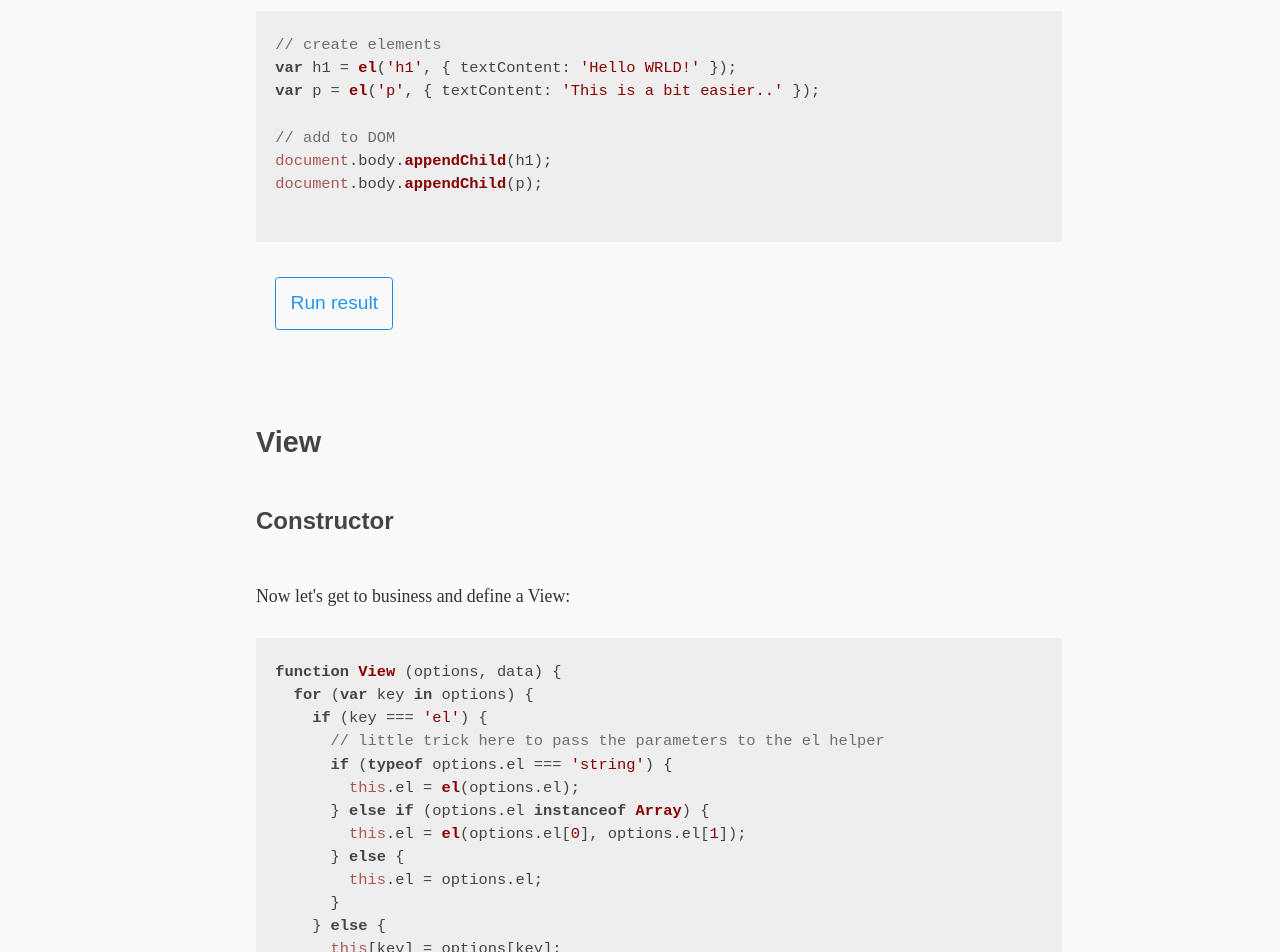
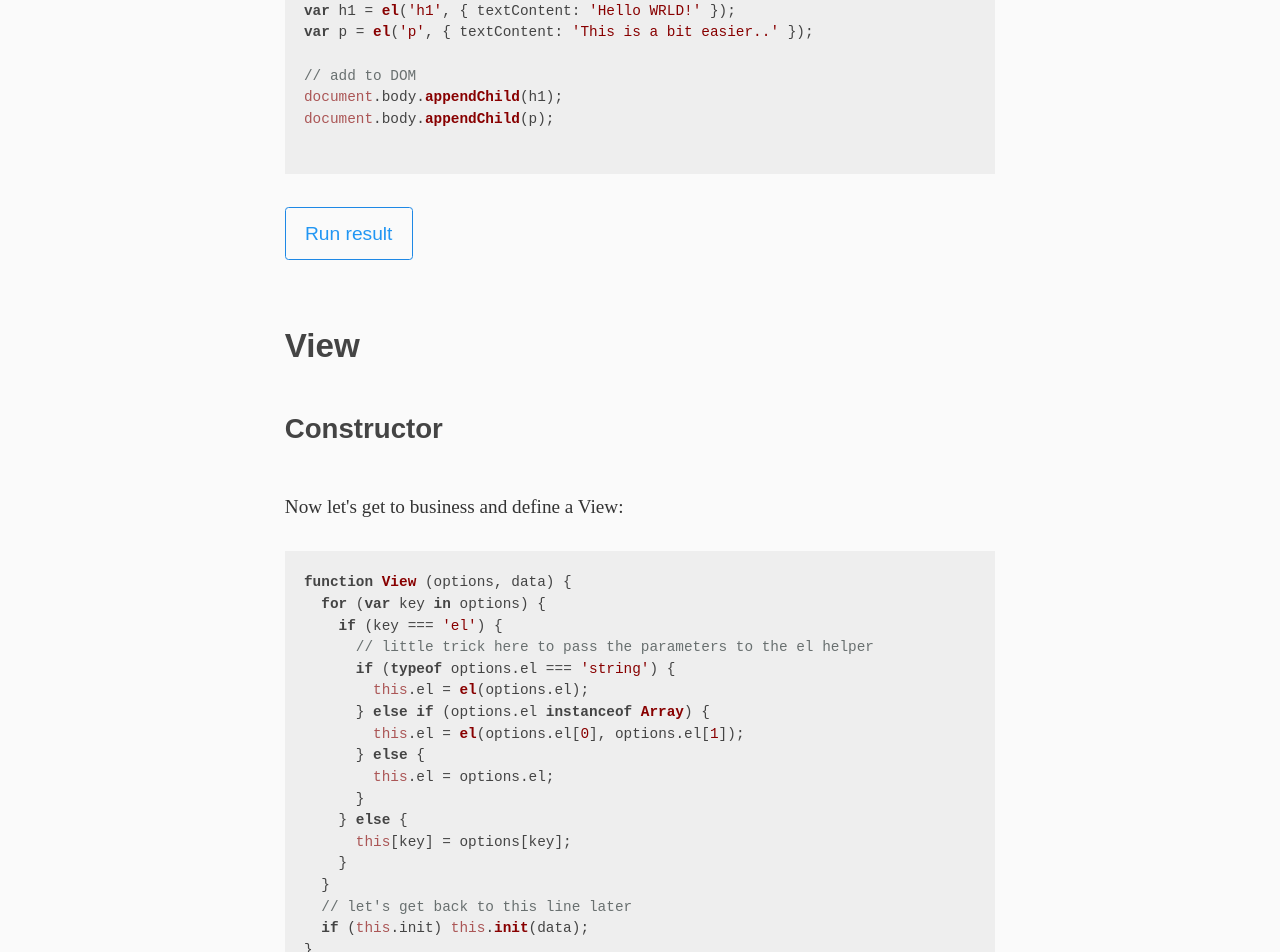
Before and after one commit to pakastin/freezer, a website: page minimum-viable-view-library/index.html in a window 1280 px wide. Shown: the part 1848-2800 px from the top of the page. Drawn offline with nearby package versions, Linux system fonts and the light colour scheme.

Commit message:
CSS tweaks..

```diff
--- a/css/main.css
+++ b/css/main.css
@@ -1,3 +1,6 @@
+* {
+  box-sizing: border-box;
+}
 body {
   background-color: #fafafa;
   font-family: 'Source Serif Pro', serif;
@@ -9,7 +12,7 @@ body {
 #container {
   max-width: 40rem;
   margin: 1.5rem auto;
-  padding: 0 .75rem;
+  padding: 0 1.5rem;
 }
 #logo {
   text-align: center;
@@ -20,7 +23,7 @@ body {
 }
 #logo p {
   font-family: 'Source Sans Pro', sans-serif;
-  font-size: calc(.75rem + 1px);
+  font-size: .75rem;
   text-transform: uppercase;
   letter-spacing: 2px;
 }
@@ -31,24 +34,24 @@ h1, h2, h3, h4 {
   color: #444;
 }
 h1 {
-  font-size: calc(1.728 + 1px);
+  font-size: 2.0736rem;
 }
 h1 + p {
   margin-top: -2rem;
   margin-bottom: 4rem;
-  font-size: calc(.875rem + 1px);
+  font-size: .875rem;
 }
 h2 {
-  font-size: calc(1.44 + 1px);
+  font-size: 1.728rem;
 }
 h3 {
-  font-size: calc(1.2rem + 1px);
+  font-size: 1.44rem;
 }
 h4 {
-  font-size: calc(1rem + 1px);
+  font-size: 1.2rem;
 }
 p {
-  font-size: calc(.875rem + 1px);
+  font-size: 1rem;
   line-height: 1.5;
   margin: 1.5rem 0;
 }
@@ -61,7 +64,7 @@ a:hover {
 }
 pre, pre code {
   font-family: 'Source Code Pro', monospace;
-  font-size: calc(0.75rem + 1px) !important;
+  font-size: 0.75rem !important;
 }
 pre code {
   background: none !important;
@@ -75,9 +78,8 @@ pre {
 }
 pre + a {
   display: inline-block;
-  margin: 1rem;
-  margin-bottom: 2.5rem;
-  padding: .75rem;
+  margin: 1rem 0;
+  padding: .75rem 1rem;
   border: 1px solid #1e88e5;
   font-family: Source Sans Pro, sans-serif;
   border-radius: .1875rem;
@@ -93,13 +95,18 @@ iframe {
   border: 0;
   box-shadow: 0 1px 2px rgba(0, 0, 0, .15);
 }
-@media (min-width: 1024px) {
+@media (min-width: 1280px) {
   html {
     font-size: 120%;
   }
 }
-@media (max-width: 640px) {
+@media (max-width: 800px) {
   html {
     font-size: 80%;
   }
 }
+@media (max-width: 640px) {
+  html {
+    font-size: 60%;
+  }
+}
```
